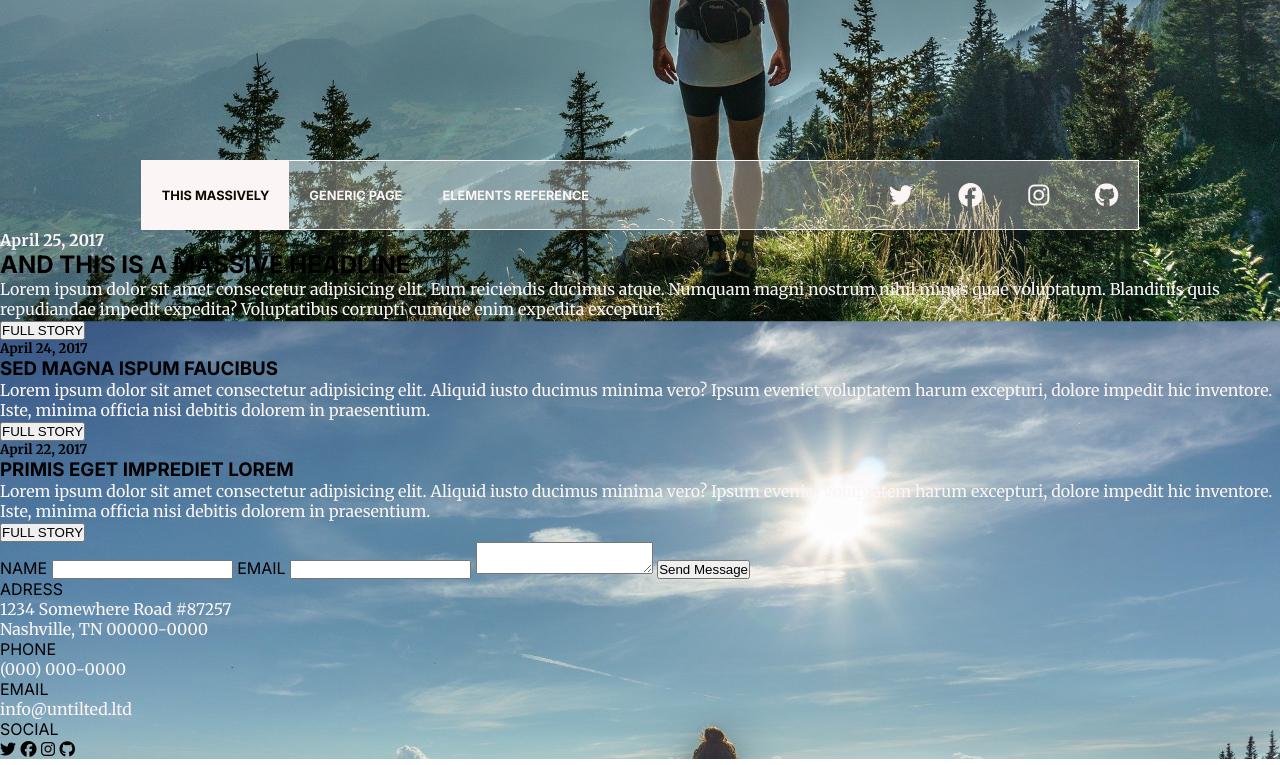
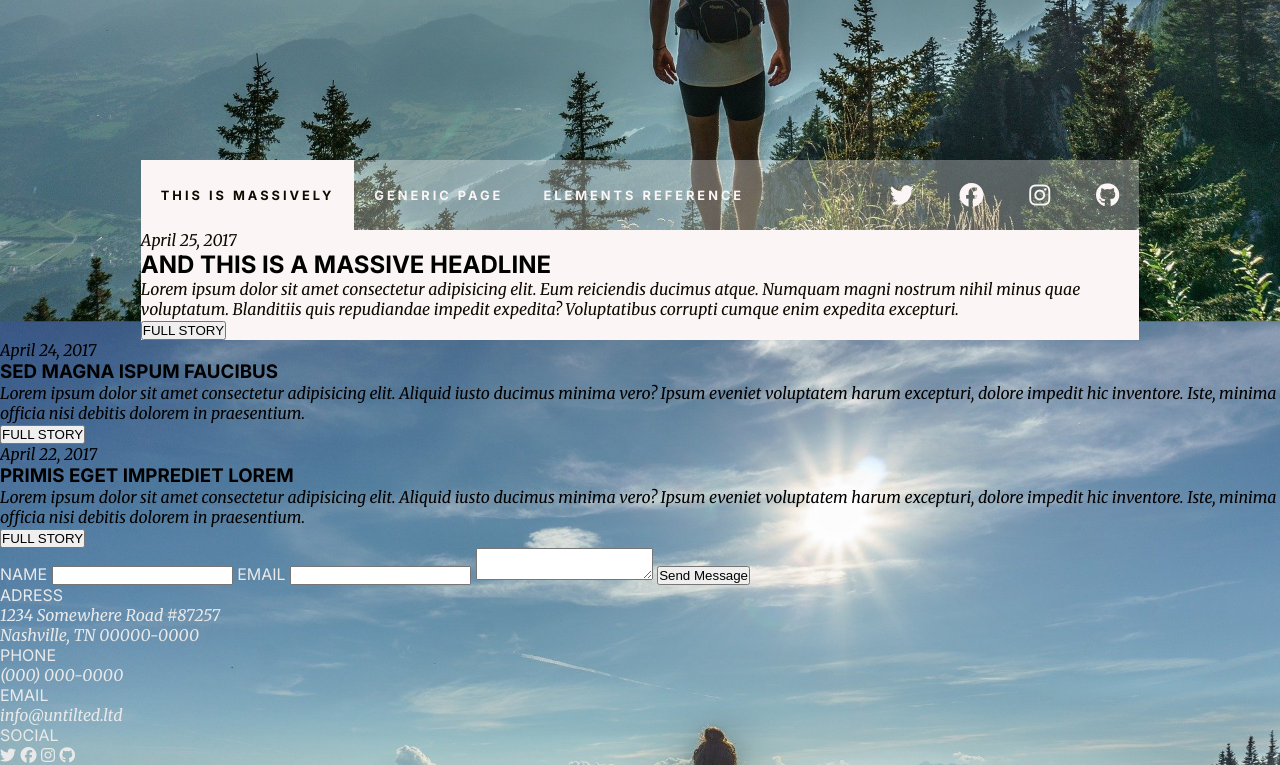
Before and after one commit to LassCissoko/FrontEnd-Mastering-Projet-2_Montagne, a plain HTML site: page index.html in a window 1280 px wide. Shown: the part 570-1335 px from the top of the page. Drawn offline with Linux system fonts and the light colour scheme.

Commit message:
Modification fichier _settings.scss & centralisation div'introduction'

```diff
--- a/assets/styles/_settings.scss
+++ b/assets/styles/_settings.scss
@@ -24,14 +24,15 @@ body {
   background: url(/assets/images/bg.jpg)center/cover fixed;
 }
 
-h4,h5, p {
+p {
   font-family: "Merriweather", sans-serif;
+  font-style: italic;
 }
 
 h1,h2,h3,li,button,label,span {
   text-transform: uppercase;
 }
 
-h4, p {
-  color: $color1;
+footer {
+  color: $color3;
 }
--- a/assets/styles/index.scss
+++ b/assets/styles/index.scss
@@ -1,3 +1,4 @@
 @import "./_settings.scss";
 @import "./layout/header";
 @import "./layout/navbar";
+@import "./layout/section";
--- a/assets/styles/layout/_navbar.scss
+++ b/assets/styles/layout/_navbar.scss
@@ -10,7 +10,6 @@ nav {
     display: flex;
     justify-content: space-between;
     margin: 0 auto;
-    border: solid 1px $color1;
     color: $color1;
     font-weight: bold;
     background-color: rgba(255, 255, 255, 0.307);
@@ -23,6 +22,7 @@ nav {
   .navigation {
     display: flex;
     font-size: 0.8rem;
+    letter-spacing: 3px;
   }
 
   .navigation li:first-child {
@@ -34,7 +34,6 @@ nav {
     background-color: $color1;
     color: $color2;
     transition: 0.2s;
-    cursor: pointer;
   }
 
   .socials {
@@ -47,4 +46,9 @@ nav {
     padding-right: 20px;
     align-content: center;
   }
+
+  .navigation li,
+  .socials li:hover {
+    cursor: pointer;
+  }
 }
--- a/assets/styles/layout/_section.scss
+++ b/assets/styles/layout/_section.scss
@@ -0,0 +1,9 @@
+.introduction {
+  background-color: $color1;
+  width: 78%;
+  margin: 0 auto;
+
+  .introduction-text p {
+   color: $color2;
+  }
+}
--- a/index.html
+++ b/index.html
@@ -17,12 +17,12 @@
       <p>Lorem ipsum dolor sit amet consectetur adipisicing elit. Elius aspernatur deleniti repudiandae iure esse quam?</p>
       <i class="fa-solid fa-arrow-down btn-rond" id="btn-arrow"></i>
     </div>
-  </header>
+</header>
 
   <nav>
     <div class="nav-container">
       <ul class="navigation">
-        <li>This Massively</li>
+        <li>This is Massively</li>
         <li>Generic Page</li>
         <li>Elements reference</li>
       </ul>
@@ -38,7 +38,7 @@
 
   <section class="introduction">
     <div class="introduction-text">
-      <h4>April 25, 2017</h4>
+      <p>April 25, 2017</p>
       <h2>And this is a massive headline</h2>
       <p>Lorem ipsum dolor sit amet consectetur adipisicing elit. Eum reiciendis ducimus atque. Numquam magni nostrum nihil minus quae voluptatum. Blanditiis quis repudiandae impedit expedita? Voluptatibus corrupti cumque enim expedita excepturi.</p>
     </div>
@@ -49,7 +49,7 @@
   <section class="article">
     <div class="article-left">
       <div class="article-left-content">
-        <h5>April 24, 2017</h5>
+        <p>April 24, 2017</p>
         <h3>Sed magna ispum faucibus</h3>
         <div class="article-left-img"></div>
         <p class="article-text">
@@ -61,7 +61,7 @@
 
     <div class="article-right">
       <div class="article-right-content">
-        <h5>April 22, 2017</h5>
+        <p>April 22, 2017</p>
         <h3>Primis eget imprediet lorem</h3>
         <div class="article-right-img"></div>
         <p class="article-text">
```
Also changed, not shown: assets/styles/dist/_settings.css, assets/styles/dist/index.css, assets/styles/index.css, assets/styles/layout/dist/_section.css (added), 1 other file.
